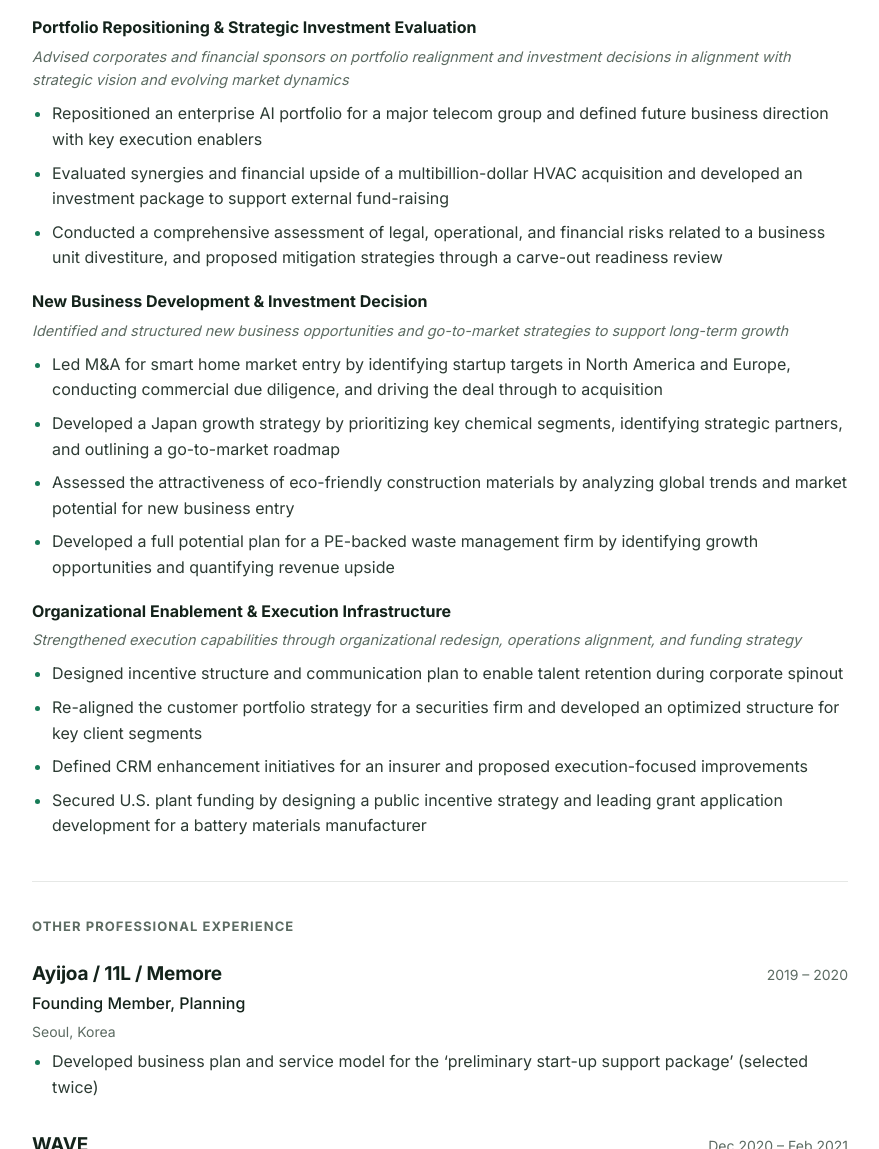
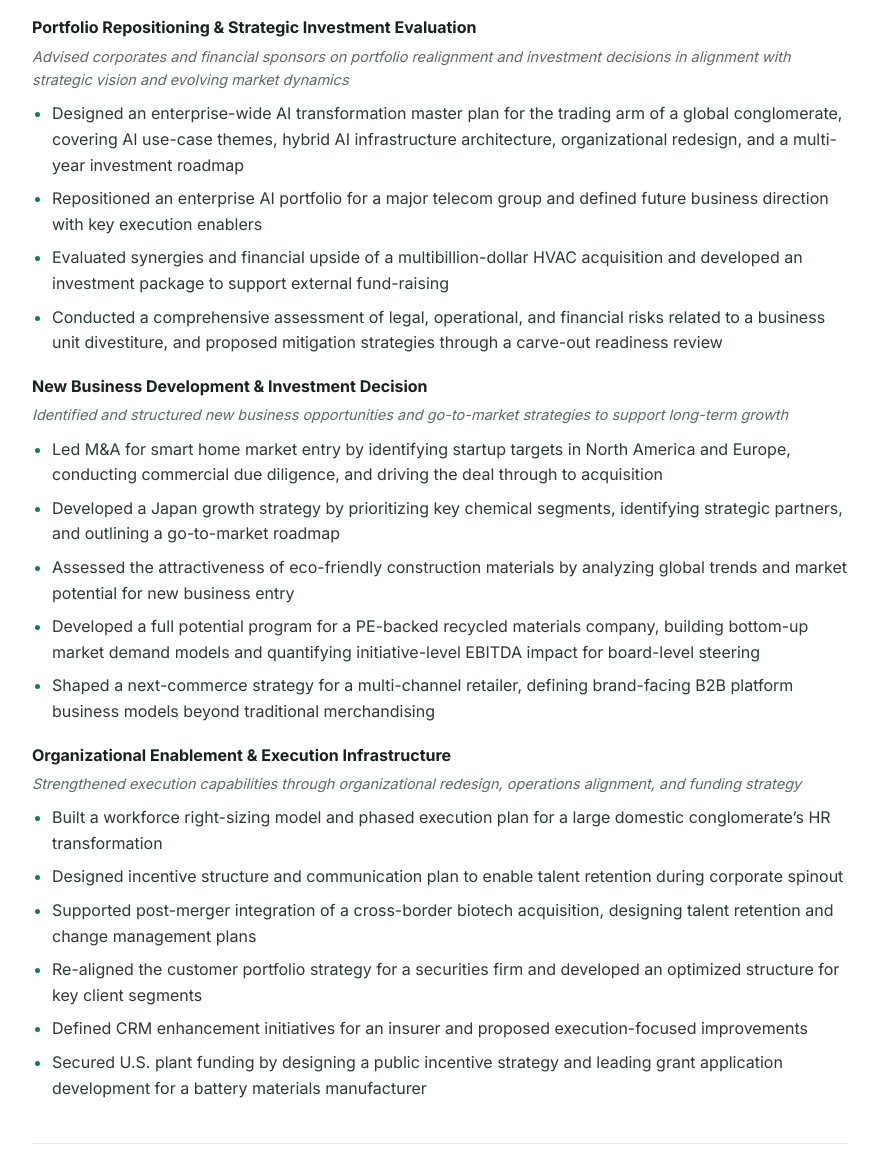
Before and after one commit to ssubeen/ssubeen.github.io, a plain HTML site: page index.html in a window 1280 px wide. Shown: the part 682-1831 px from the top of the page, without its empty margins (200-1079 px from the left). Drawn offline with Linux system fonts and the light colour scheme.

Commit message:
Update projects section with recent engagements
Co-Authored-By: Claude Fable 5 <noreply@anthropic.com>

```diff
--- a/index.html
+++ b/index.html
@@ -170,6 +170,7 @@
             <span class="ko">전략적 비전과 변화하는 시장 상황에 맞춰 기업 및 재무적 투자자의 포트폴리오 재정렬과 투자 의사결정을 자문</span>
           </p>
           <ul class="bullets">
+            <li><span class="en">Designed an enterprise-wide AI transformation master plan for the trading arm of a global conglomerate, covering AI use-case themes, hybrid AI infrastructure architecture, organizational redesign, and a multi-year investment roadmap</span><span class="ko">글로벌 대기업 상사 부문의 전사 AI 전환 마스터플랜을 설계 — AI 활용 테마, 하이브리드 AI 인프라 아키텍처, 조직 개편안, 다개년 투자 로드맵 수립</span></li>
             <li><span class="en">Repositioned an enterprise AI portfolio for a major telecom group and defined future business direction with key execution enablers</span><span class="ko">대형 통신 그룹의 기업용 AI 포트폴리오를 재편하고, 핵심 실행 요건과 함께 향후 사업 방향을 정의</span></li>
             <li><span class="en">Evaluated synergies and financial upside of a multibillion-dollar HVAC acquisition and developed an investment package to support external fund-raising</span><span class="ko">수십억 달러 규모의 HVAC 인수 시너지와 재무적 업사이드를 평가하고, 외부 자금 조달을 위한 투자 패키지를 개발</span></li>
             <li><span class="en">Conducted a comprehensive assessment of legal, operational, and financial risks related to a business unit divestiture, and proposed mitigation strategies through a carve-out readiness review</span><span class="ko">사업부 매각과 관련한 법률·운영·재무 리스크를 종합 평가하고, 카브아웃 준비도 검토를 통해 완화 전략을 제안</span></li>
@@ -186,7 +187,8 @@
             <li><span class="en">Led M&amp;A for smart home market entry by identifying startup targets in North America and Europe, conducting commercial due diligence, and driving the deal through to acquisition</span><span class="ko">스마트홈 시장 진입을 위한 M&amp;A를 주도 — 북미·유럽 스타트업 타깃 발굴, 상업 실사 수행, 인수 완료까지 딜을 추진</span></li>
             <li><span class="en">Developed a Japan growth strategy by prioritizing key chemical segments, identifying strategic partners, and outlining a go-to-market roadmap</span><span class="ko">핵심 화학 세그먼트 우선순위화, 전략적 파트너 발굴, 시장 진입 로드맵 수립을 통해 일본 성장 전략을 개발</span></li>
             <li><span class="en">Assessed the attractiveness of eco-friendly construction materials by analyzing global trends and market potential for new business entry</span><span class="ko">글로벌 트렌드와 시장 잠재력 분석을 통해 친환경 건축 자재 신사업 진입의 매력도를 평가</span></li>
-            <li><span class="en">Developed a full potential plan for a PE-backed waste management firm by identifying growth opportunities and quantifying revenue upside</span><span class="ko">성장 기회 발굴과 매출 업사이드 정량화를 통해 PE 투자 폐기물 관리 기업의 풀 포텐셜 플랜을 수립</span></li>
+            <li><span class="en">Developed a full potential program for a PE-backed recycled materials company, building bottom-up market demand models and quantifying initiative-level EBITDA impact for board-level steering</span><span class="ko">PE 투자 재활용 소재 기업의 풀 포텐셜 프로그램을 수립 — 상향식 시장 수요 모델 구축과 이니셔티브별 EBITDA 임팩트 정량화로 이사회 의사결정을 지원</span></li>
+            <li><span class="en">Shaped a next-commerce strategy for a multi-channel retailer, defining brand-facing B2B platform business models beyond traditional merchandising</span><span class="ko">멀티채널 유통사의 넥스트 커머스 전략을 수립 — 전통적 유통을 넘어서는 브랜드 대상 B2B 플랫폼 사업 모델을 정의</span></li>
           </ul>
         </div>
 
@@ -197,7 +199,9 @@
             <span class="ko">조직 재설계, 운영 정렬, 자금 조달 전략을 통해 실행 역량을 강화</span>
           </p>
           <ul class="bullets">
+            <li><span class="en">Built a workforce right-sizing model and phased execution plan for a large domestic conglomerate&rsquo;s HR transformation</span><span class="ko">국내 대기업 HR 트랜스포메이션을 위한 적정 인력 규모 산정 모델과 단계별 실행 계획을 수립</span></li>
             <li><span class="en">Designed incentive structure and communication plan to enable talent retention during corporate spinout</span><span class="ko">기업 스핀아웃 과정에서 인재 유지를 위한 인센티브 구조와 커뮤니케이션 계획을 설계</span></li>
+            <li><span class="en">Supported post-merger integration of a cross-border biotech acquisition, designing talent retention and change management plans</span><span class="ko">국경 간 바이오 기업 인수의 PMI를 지원 — 인재 유지 방안과 변화관리 계획을 설계</span></li>
             <li><span class="en">Re-aligned the customer portfolio strategy for a securities firm and developed an optimized structure for key client segments</span><span class="ko">증권사의 고객 포트폴리오 전략을 재정렬하고, 핵심 고객 세그먼트를 위한 최적 구조를 개발</span></li>
             <li><span class="en">Defined CRM enhancement initiatives for an insurer and proposed execution-focused improvements</span><span class="ko">보험사의 CRM 고도화 이니셔티브를 정의하고 실행 중심의 개선안을 제안</span></li>
             <li><span class="en">Secured U.S. plant funding by designing a public incentive strategy and leading grant application development for a battery materials manufacturer</span><span class="ko">배터리 소재 제조사의 미국 공장 자금 확보를 위해 공공 인센티브 전략을 설계하고 보조금 신청서 개발을 주도</span></li>
```
